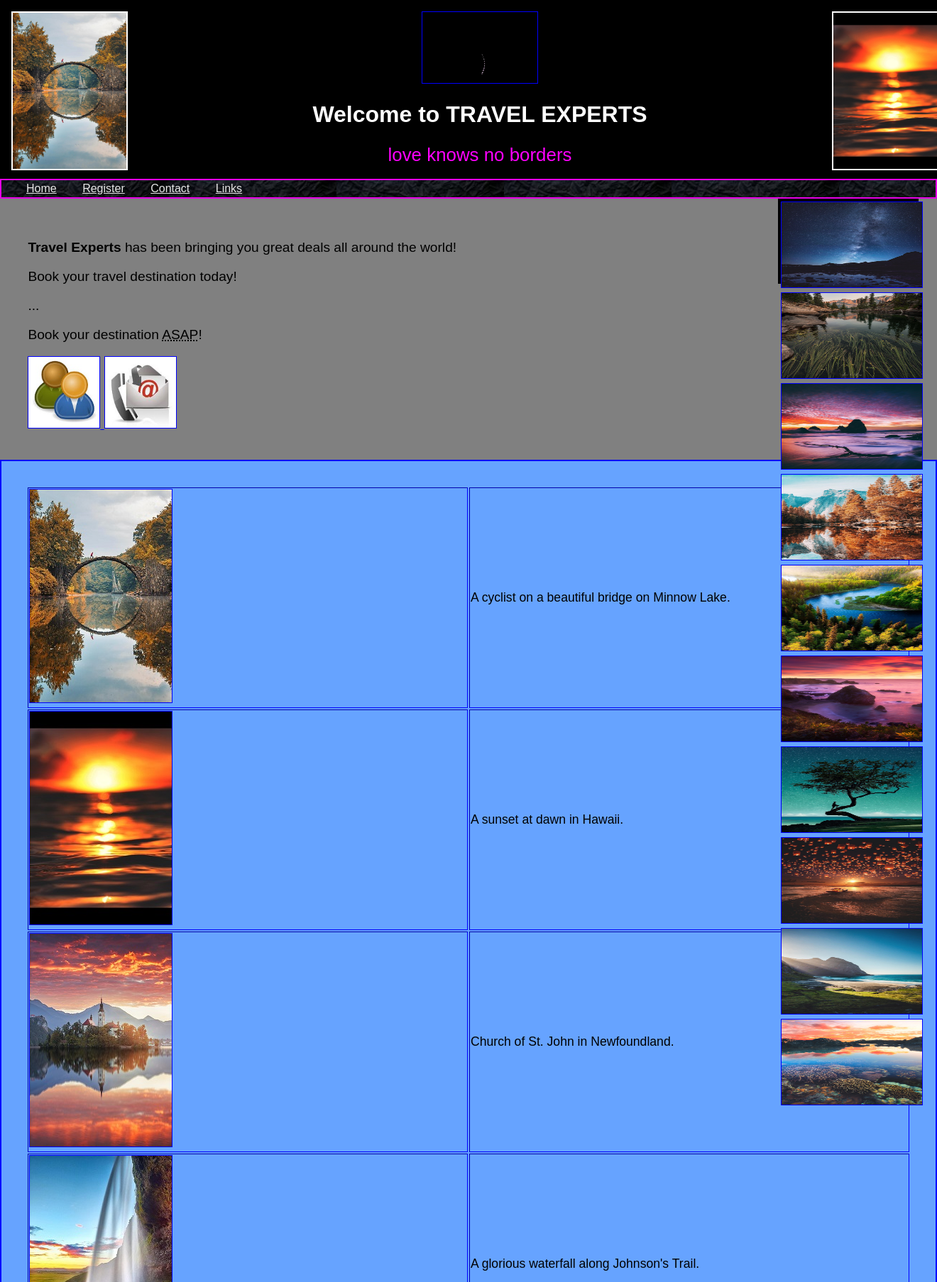
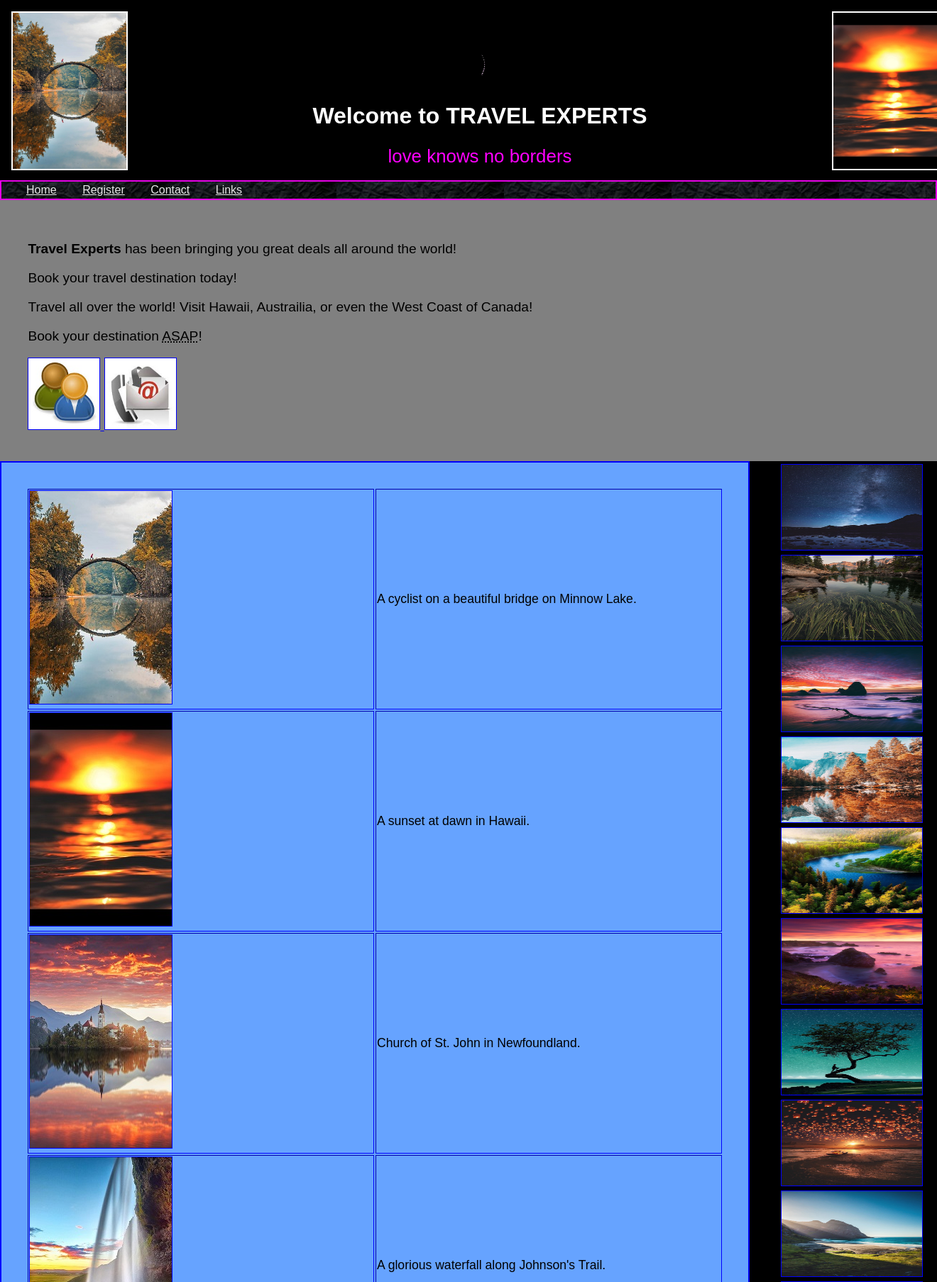
Before and after one commit to deanpjones/travel_agency_site, a PHP site: page / in a window 1320 px wide; the page is wider, and only the part inside the window is pictured. Shown: the top 1807 px of that part at 71% size. Run offline with PHP 8.4, Linux system fonts and the light colour scheme.

Commit message:
index.php, footer, nav bar, fix array images, see style.css also

```diff
--- a/index.php
+++ b/index.php
@@ -5,6 +5,8 @@
 		<!-- COLUMNS FIXED -->
 		<!-- TOOL TIPS for contact links, etc. -->
 		<!-- FIX (RED if BLANK) BOX AFTER THE BOX IS RE-FILLED IN -->
+	<!-- RESET FOR STYLE.CSS? -->
+	<!-- TABLE BORDER, AND ALIGN -->
 
 <html>
 	<head>
@@ -14,11 +16,7 @@
 		<meta name="Author" content="Dean Jones"/>
 		<meta name="Date" content="Oct.27, 2016"/>
 
-		<!-- W3SCHOOLS ANIMATION -->
-<!-- 		<meta name="viewport" content="width=device-width, initial-scale=1">
-		<link rel="stylesheet" href="http://www.w3schools.com/lib/w3.css"> -->
-
-		<!-- <link rel="stylesheet" type="text/css" href="reset.css"> -->		<!-- RESET CSS -->
+		<!-- SEE STYLE.CSS FOR STYLES -->
 		<link rel="stylesheet" type="text/css" href="style.css">				<!-- DEFAULT CSS -->
 		<title> Travel Experts - Home </title>		<!--TAB ON BROWSER-->
 		<style>
@@ -33,8 +31,8 @@
 				<img src="images/02sunset.jpg" id="header-right" alt="02sunset.jpg"/><!--  width="161.8" height="100" -->
 
 				<!--LOGO-->
-				<img src="images/treelogo.gif" alt="treelogo.gif" width="161.8" height="100"/>
-				<h1>Welcome to TRAVEL EXPERTS</h1> <!-- TITLE TO THE LEFT OF LOGO? -->
+				<img id="logo" src="images/treelogo.gif" alt="treelogo.gif" width="161.8" height="100"/>
+				<h1>Welcome to TRAVEL EXPERTS</h1>
 				<div id="slogan">love knows no borders</div>
 
 			</header>
@@ -48,20 +46,11 @@
 			</nav>
 
 			<main>
-			<!-- <div id="img-array" onload="loadImages()"> -->
-			<div id="img-array">
-				Click below
-				<script>
-					loadImages();	//LOAD FUNCTION.
-				</script>
-					<!-- Click below -->
-					<!-- <a href='http://www.redhat.com' target="_blank"><img class="resize" src="images/101starsky.jpg" alt="101starsky.jpg" /></a> -->
-					<!-- <a href='http://www.redhat.com' target="_blank"><img class="resize" src="images/102mountains.jpg" alt="102mountains.jpg" /></a> -->
-			</div>
+
 				<article>
 					<p><strong>Travel Experts</strong> has been bringing you great deals all around the world!</p>
 					<p>Book your travel destination today!</p>
-					<p>...</p>
+					<p>Travel all over the world! Visit Hawaii, Austrailia, or even the West Coast of Canada!</p>
 					<p>Book your destination <acronym title="as soon as possible">ASAP</acronym>!</p>
 
 					<!-- MOVE DOWN TO HEADER -->
@@ -72,9 +61,17 @@
 					<a class="img-link" href="contact.php">
 						<img src="images/contact.jpg" alt="contact.jpg" width="100" height="100" />
 					</a>
-
 				</article>
-
+				<div id="img-array">
+					Click below
+					<script>
+						loadImages();	//LOAD FUNCTION.
+					</script>
+						<!-- Click below -->
+						<!-- <a href='http://www.redhat.com' target="_blank"><img class="resize" src="images/101starsky.jpg" alt="101starsky.jpg" /></a> -->
+						<!-- <a href='http://www.redhat.com' target="_blank"><img class="resize" src="images/102mountains.jpg" alt="102mountains.jpg" /></a> -->
+				</div>
+				<div id="img-table">
 				<script>
 					//------------------------------------
 					//------------------------------------
@@ -94,15 +91,8 @@
 
 					for (var j=0; j<images.length; j++)
 					{
-						//console.log("len is " + images.length);
 						document.write("<tr>");
-								//FORMAT  <img src="images/01bridge.jpg" id="header-left" alt="01bridge.jpg">
-								//ALT TAG?
-								//var test = "<td><img src='images/" + images[j] + "'></td>" + "<td>" + img_desc[j] + "</td>"
-								//??var test = "<td onmouseover='alert(" + j + "')><img src='images/" + images[j] + "'></td>" + "<td>" + img_desc[j] + "</td>"
-								//???var test = "<td onmouseover='displayImage()'
-								//console.log(test);
-								//alert(test);
+
 							document.write("<td><img src='images/" + images[j] + "'></td>");
 							document.write("<td>" + img_desc[j] + "</td>");
 						document.write("</tr>");
@@ -114,19 +104,14 @@
 						var img = document.getElentById("myimg");
 						img.src = myimages[index];
 					}
-					//}
-					/*else
-					{
-						alert("Images table did not load");
-					}*/
-					//------------------------------------
-					//------------------------------------
+
 				</script>
+				</div>
 
 			</main>
 
 			<footer>
-				<h4>Home(php) - Copyright 2016 &copy;</h4>
+				<h4>Home - Travel Experts Inc. - Copyright 2016 &copy;</h4>
 			</footer>
 
 	</body>
```
